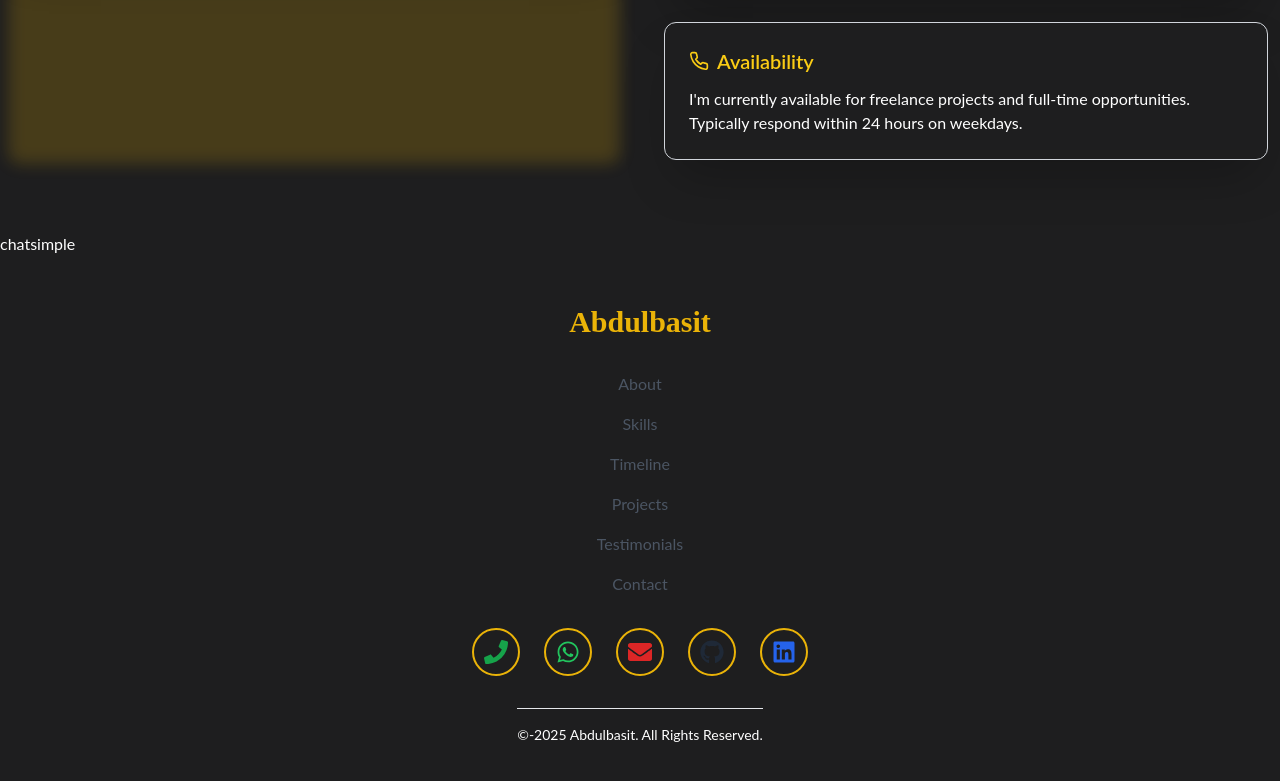
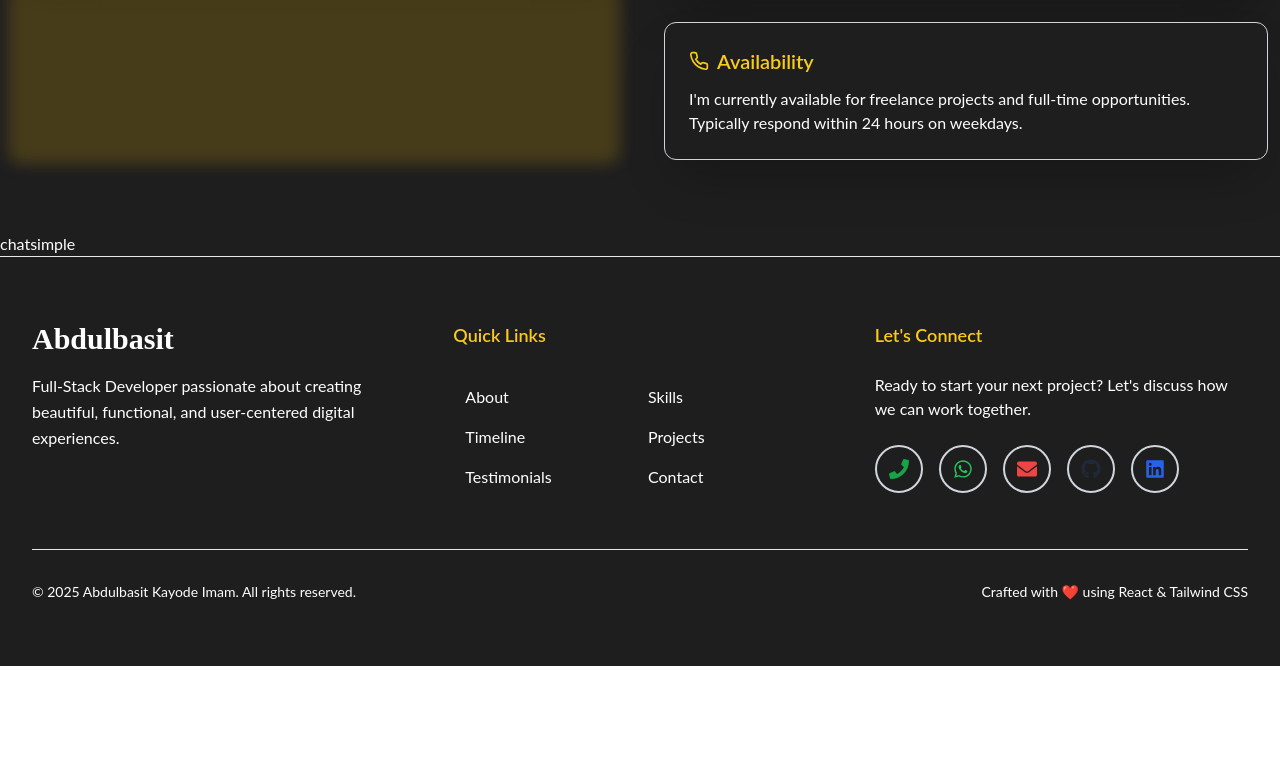
Before and after one commit to iamkayourday/abdulbasitimam-portfolio, a React (Vite) app: page / in a window 1280 px wide. Shown: the part 9237-10018 px from the top of the page. After the commit the page ends 9903 px from the top, so only its background shows below. Built offline with nearby package versions, Linux system fonts and the light colour scheme.

Commit message:
feat: implement analytics tracking for user interactions across components

```diff
--- a/src/Components/Contact.jsx
+++ b/src/Components/Contact.jsx
@@ -8,6 +8,7 @@ import {
   FiBriefcase,
   FiCopy,
 } from "react-icons/fi";
+import { trackEvent } from '../utils/analytics';
 
 const Contact = () => {
   const [formData, setFormData] = useState({
@@ -31,6 +32,9 @@ const Contact = () => {
 
   const handleSubmit = async (e) => {
     e.preventDefault();
+
+     // Track form submission
+    trackEvent('submit_contact_form', 'lead', 'Contact Form Submitted');
 
     // Reset status message
     setStatus(null);
--- a/src/Components/Footer.jsx
+++ b/src/Components/Footer.jsx
@@ -1,120 +1,188 @@
 import React from "react";
-import { FaGithub, FaLinkedin, FaPhone, FaEnvelope, FaWhatsapp } from "react-icons/fa"; // Icons for contact details
+import { FaGithub, FaLinkedin, FaPhone, FaEnvelope, FaWhatsapp, FaArrowUp } from "react-icons/fa";
+import { motion } from "framer-motion";
+import { trackSocialClick, trackEvent } from '../utils/analytics';
 
 const Footer = () => {
+  const handleSocialClick = (platform) => {
+    trackSocialClick(platform);
+  };
+
+  const handleNavClick = (section) => {
+    trackEvent('click_footer_nav', 'navigation', `Footer: ${section}`);
+  };
+
+  const scrollToTop = () => {
+    trackEvent('click_back_to_top', 'navigation', 'Back to Top');
+    window.scrollTo({ top: 0, behavior: 'smooth' });
+  };
+
+  const scrollToSection = (sectionId) => {
+    const element = document.getElementById(sectionId);
+    if (element) {
+      element.scrollIntoView({ behavior: 'smooth' });
+    }
+  };
+
+  const navigationLinks = [
+    { name: "About", id: "about" },
+    { name: "Skills", id: "skills" },
+    { name: "Timeline", id: "timeline" },
+    { name: "Projects", id: "projects" },
+    { name: "Testimonials", id: "testimonial" },
+    { name: "Contact", id: "contact" }
+  ];
+
+  const socialLinks = [
+    {
+      icon: FaPhone,
+      href: "tel:+2349025021272",
+      color: "text-green-600",
+      label: "phone",
+      platform: "Phone"
+    },
+    {
+      icon: FaWhatsapp,
+      href: "https://wa.me/2349025021272",
+      color: "text-green-500",
+      label: "whatsapp",
+      platform: "WhatsApp"
+    },
+    {
+      icon: FaEnvelope,
+      href: "mailto:abdulbasitkayode@gmail.com",
+      color: "text-red-500",
+      label: "email",
+      platform: "Email"
+    },
+    {
+      icon: FaGithub,
+      href: "https://github.com/iamkayourday",
+      color: "text-gray-800",
+      label: "github",
+      platform: "GitHub"
+    },
+    {
+      icon: FaLinkedin,
+      href: "https://www.linkedin.com/in/abdulbasitimam",
+      color: "text-blue-600",
+      label: "linkedin",
+      platform: "LinkedIn"
+    }
+  ];
+
   return (
-    <footer className="py-12">
-      <div className="max-w-screen-lg mx-auto px-6 flex flex-col items-center space-y-8">
-        {/* Logo */}
-        <div className="text-center">
-          <h3 className="text-3xl font-bold custom-text text-yellow-500 logo">Abdulbasit</h3>
+    <footer className="border-t border-gray-200 py-16">
+      <div className="max-w-7xl mx-auto px-4 sm:px-6 lg:px-8">
+        {/* Main Footer Content */}
+        <div className="grid grid-cols-1 md:grid-cols-3 gap-12 mb-12">
+          {/* Brand Section */}
+          <motion.div
+            initial={{ opacity: 0, y: 20 }}
+            whileInView={{ opacity: 1, y: 0 }}
+            transition={{ duration: 0.6 }}
+            viewport={{ once: true }}
+            className="text-center md:text-left"
+          >
+            <h3 className="text-3xl font-bold custom-text mb-4 logo">Abdulbasit</h3>
+            <p className="leading-relaxed mb-6">
+              Full-Stack Developer passionate about creating beautiful, functional,
+              and user-centered digital experiences.
+            </p>
+            {/* <motion.button
+              onClick={scrollToTop}
+              whileHover={{ scale: 1.05 }}
+              whileTap={{ scale: 0.95 }}
+              className="inline-flex items-center gap-2 custom bg-yellow-400 text-white font-semibold py-3 px-6 rounded-lg hover:shadow-lg transition-all duration-300"
+            >
+              <FaArrowUp className="text-sm" />
+              Back to Top
+            </motion.button> */}
+          </motion.div>
+
+          {/* Navigation Links */}
+          <motion.div
+            initial={{ opacity: 0, y: 20 }}
+            whileInView={{ opacity: 1, y: 0 }}
+            transition={{ duration: 0.6, delay: 0.1 }}
+            viewport={{ once: true }}
+            className="text-center md:text-left"
+          >
+            <h4 className="text-lg font-semibold mb-6 custom text-yellow-400">Quick Links</h4>
+            <div className="grid grid-cols-2 gap-4 p-3 text-center md:text-left">
+              {navigationLinks.map((link) => (
+                <motion.button
+                  key={link.id}
+                  onClick={() => {
+                    handleNavClick(link.name);
+                    scrollToSection(link.id);
+                  }}
+                  whileHover={{ scale: 1.05 }}
+                  whileTap={{ scale: 0.95 }}
+                  className=" transition-colors duration-300 text-left group"
+                >
+                  <span className="relative">
+                    {link.name}
+                    <span className="absolute bottom-0 left-0 w-0 h-0.5 custom transition-all duration-300 group-hover:w-full"></span>
+                  </span>
+                </motion.button>
+              ))}
+            </div>
+          </motion.div>
+
+          {/* Contact & Social */}
+          <motion.div
+            initial={{ opacity: 0, y: 20 }}
+            whileInView={{ opacity: 1, y: 0 }}
+            transition={{ duration: 0.6, delay: 0.2 }}
+            viewport={{ once: true }}
+            className="text-center md:text-left"
+          >
+            <h4 className="text-lg font-semibold custom text-yellow-400 mb-6">Let's Connect</h4>
+            <p className="mb-6">
+              Ready to start your next project? Let's discuss how we can work together.
+            </p>
+
+            <div className="flex justify-center md:justify-start gap-4">
+              {socialLinks.map((social, index) => (
+                <motion.a
+                  key={social.label}
+                  href={social.href}
+                  target="_blank"
+                  rel="noopener noreferrer"
+                  initial={{ opacity: 0, scale: 0 }}
+                  whileInView={{ opacity: 1, scale: 1 }}
+                  transition={{ duration: 0.4, delay: index * 0.1 }}
+                  viewport={{ once: true }}
+                  whileHover={{ scale: 1.1, y: -2 }}
+                  onClick={() => handleSocialClick(social.platform)}
+                  className="flex items-center justify-center w-12 h-12 border-2 border-gray-300 rounded-full text-gray-600 hover:border-yellow-500 hover:bg-yellow-50 transition-all duration-300 group"
+                  aria-label={social.platform}
+                >
+                  <social.icon className={`text-xl ${social.color} group-hover:scale-110 transition-transform duration-300`} />
+                </motion.a>
+              ))}
+            </div>
+          </motion.div>
         </div>
 
-        {/* My Links */}
-        <div className="flex flex-col items-center space-y-4">
-          {/* <h4 className="text-xl font-semibold">My Links</h4> */}
-          <div className="flex flex-col items-center space-y-4">
-            <a
-              href="#about"
-              className="relative text-gray-600 dark:hover:text-[#1e1e1f]hover:text-white transition-colors duration-300 group"
-            >
-              About
-              <span className="absolute bottom-0 left-0 w-0 h-0.5 bg-yellow-500 custom transition-all duration-300 group-hover:w-full"></span>
-            </a>
-            <a
-              href="#skills"
-              className="relative text-gray-600 dark:hover:text-[#1e1e1f]hover:text-white transition-colors duration-300 group"
-            >
-              Skills
-              <span className="absolute bottom-0 left-0 w-0 h-0.5 bg-yellow-500 custom transition-all duration-300 group-hover:w-full"></span>
-            </a>
-            <a
-              href="#timeline"
-              className="relative text-gray-600 dark:hover:text-[#1e1e1f]hover:text-white transition-colors duration-300 group"
-            >
-              Timeline
-              <span className="absolute bottom-0 left-0 w-0 h-0.5 bg-yellow-500 custom transition-all duration-300 group-hover:w-full"></span>
-            </a>
-            <a
-              href="#projects"
-              className="relative text-gray-600 dark:hover:text-[#1e1e1f]hover:text-white transition-colors duration-300 group"
-            >
-              Projects
-              <span className="absolute bottom-0 left-0 w-0 h-0.5 bg-yellow-500 custom transition-all duration-300 group-hover:w-full"></span>
-            </a>
-            <a
-              href="#testimonial"
-              className="relative text-gray-600 dark:hover:text-[#1e1e1f]hover:text-white transition-colors duration-300 group"
-            >
-              Testimonials
-              <span className="absolute bottom-0 left-0 w-0 h-0.5 bg-yellow-500 custom transition-all duration-300 group-hover:w-full"></span>
-            </a>
-            <a
-              href="#contact"
-              className="relative text-gray-600 dark:hover:text-[#1e1e1f] hover:text-white  transition-colors duration-300 group"
-            >
-              Contact
-              <span className="absolute bottom-0 left-0 w-0 h-0.5 bg-yellow-500 custom transition-all duration-300 group-hover:w-full"></span>
-            </a>
+        {/* Bottom Bar */}
+        <motion.div
+          initial={{ opacity: 0 }}
+          whileInView={{ opacity: 1 }}
+          transition={{ duration: 0.6, delay: 0.3 }}
+          viewport={{ once: true }}
+          className="pt-8 border-t border-gray-200 text-center"
+        >
+          <div className="flex flex-col md:flex-row justify-between items-center gap-4">
+            <p className="text-sm">
+              © 2025 Abdulbasit Kayode Imam. All rights reserved.
+            </p>
+            <p className="text-sm">
+              Crafted with ❤️ using React & Tailwind CSS
+            </p>
           </div>
-        </div>
-
-        {/* Contact Details */}
-        <div className="flex flex-col items-center space-y-4">
-          {/* <h4 className="text-xl font-semibold mt-10">Contact Details</h4> */}
-          <div className="flex space-x-6">
-  {/* Phone */}
-  <a
-    href="tel:+2349025021272"
-    className="flex items-center justify-center w-12 h-12 border-2 border-yellow-500 custom-border rounded-full text-gray-600 hover:text-white transition-colors duration-300 hover:animate-pulse"
-  >
-    <FaPhone className="text-2xl text-green-600" /> {/* Official phone color */}
-  </a>
-
-  {/* WhatsApp */}
-  <a
-    href="https://wa.me/2349025021272"
-    target="_blank"
-    rel="noopener noreferrer"
-    className="flex items-center justify-center w-12 h-12 border-2 border-yellow-500 custom-border rounded-full text-gray-600 hover:text-white transition-colors duration-300 hover:animate-pulse"
-  >
-    <FaWhatsapp className="text-2xl text-green-500" /> {/* WhatsApp green */}
-  </a>
-
-  {/* Email */}
-  <a
-    href="mailto:abdulbasitkayode@gmail.com"
-    className="flex items-center justify-center w-12 h-12 border-2 border-yellow-500 custom-border rounded-full text-gray-600 hover:text-white transition-colors duration-300 hover:animate-pulse"
-  >
-    <FaEnvelope className="text-2xl text-red-600" /> {/* Email red */}
-  </a>
-
-  {/* GitHub */}
-  <a
-    href="https://github.com/iamkayourday"
-    target="_blank"
-    rel="noopener noreferrer"
-    className="flex items-center justify-center w-12 h-12 border-2 border-yellow-500 custom-border rounded-full text-gray-600 hover:text-white transition-colors duration-300 hover:animate-pulse"
-  >
-    <FaGithub className="text-2xl text-gray-800" /> {/* GitHub black/gray */}
-  </a>
-
-  {/* LinkedIn */}
-  <a
-    href="https://www.linkedin.com/in/abdulbasitimam"
-    target="_blank"
-    rel="noopener noreferrer"
-    className="flex items-center justify-center w-12 h-12 border-2 border-yellow-500 custom-border rounded-full text-gray-600 hover:text-white transition-colors duration-300 hover:animate-pulse"
-  >
-    <FaLinkedin className="text-2xl text-blue-600" /> {/* LinkedIn blue */}
-  </a>
-</div>
-        </div>
-
-        {/* Copyright */}
-        <div className="mt-8 text-center text-sm  border-t dark:border-gray-900 pt-4">
-          <p>©-2025 Abdulbasit. All Rights Reserved.</p>
-        </div>
+        </motion.div>
       </div>
     </footer>
   );
--- a/src/Components/ThemeSwitcher.jsx
+++ b/src/Components/ThemeSwitcher.jsx
@@ -1,6 +1,7 @@
 import React, { useState, useEffect } from 'react';
 import { FaPalette } from 'react-icons/fa';
 import { motion, AnimatePresence } from 'framer-motion';
+import { trackThemeChange } from '../utils/analytics';
 
 const ThemeSwitcher = () => {
   const [isOpen, setIsOpen] = useState(false);
@@ -29,6 +30,7 @@ const ThemeSwitcher = () => {
   }, []);
 
   const toggleTheme = (selectedTheme) => {
+    trackThemeChange(selectedTheme);
     const darkMode = document.documentElement.classList.contains('dark');
     const newClasses = [selectedTheme];
     if (darkMode) newClasses.push('dark');
--- /dev/null
+++ b/src/utils/analytics.jsx
@@ -0,0 +1,43 @@
+// src/utils/analytics.js
+
+// Track custom events
+export const trackEvent = (action, category, label, value = 1) => {
+  if (typeof window.gtag !== 'undefined') {
+    window.gtag('event', action, {
+      event_category: category,
+      event_label: label,
+      value: value
+    });
+  }
+};
+
+// Track page views (for your single-page app sections)
+export const trackPageView = (section) => {
+  if (typeof window.gtag !== 'undefined') {
+    window.gtag('config', 'G-EGRB0BHM12', {
+      page_path: `/#${section}`,
+      page_title: `Abdulbasit Portfolio - ${section}`
+    });
+  }
+};
+
+// Specific event helpers
+export const trackCVDownload = () => {
+  trackEvent('download_cv', 'engagement', 'CV Downloaded');
+};
+
+export const trackProjectClick = (projectName) => {
+  trackEvent('click_project', 'engagement', `Project: ${projectName}`);
+};
+
+export const trackContactClick = () => {
+  trackEvent('click_contact', 'engagement', 'Contact Button Clicked');
+};
+
+export const trackThemeChange = (theme) => {
+  trackEvent('change_theme', 'preference', `Theme: ${theme}`);
+};
+
+export const trackSocialClick = (platform) => {
+  trackEvent('click_social', 'engagement', `Social: ${platform}`);
+};
```
Also changed, not shown: src/Components/Download.jsx (+8 -0 lines), src/Components/Header.jsx (+22 -0 lines), src/Components/ProjectCard.jsx (+10 -0 lines).
